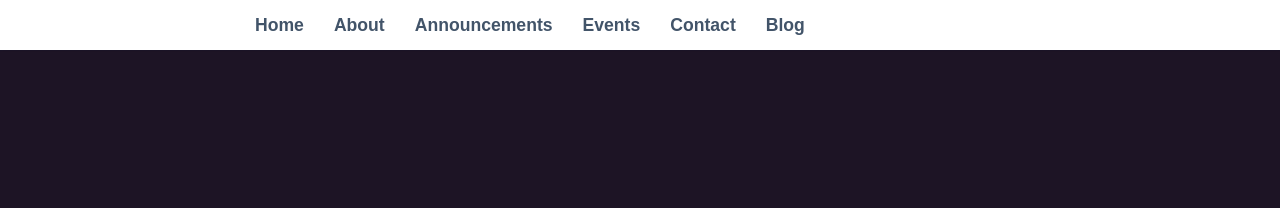
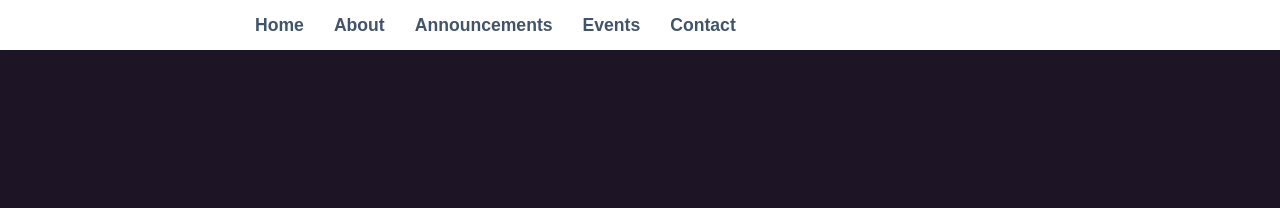
Before and after one commit to originaldogmeat/aquacise-new, a Jekyll site: the page built from index.html, in a window 1280 px wide. Shown: the top 208 px of the page. Built offline with Jekyll 4.4.1, drawn with Linux system fonts in a browser that asks for light colours; some web fonts are replaced.

Commit message:
Remove Blog from navigation

```diff
--- a/_includes/header.html
+++ b/_includes/header.html
@@ -13,7 +13,6 @@
 				<li><a href="{{ "/announcements/" | prepend: site.baseurl }}">Announcements</a></li>
 				<li><a href="{{ "/events/" | prepend: site.baseurl }}">Events</a></li>
 				<li><a href="{{ "/contact/" | prepend: site.baseurl }}">Contact</a></li>
-				<li><a href="{{ "/blog" | prepend: site.baseurl }}">Blog</a></li>
 			</ul>
 		</nav>
 	</div>
--- a/scripts/sync_team_events.py
+++ b/scripts/sync_team_events.py
@@ -245,7 +245,6 @@ def render_static_events_html(repo_root: str, data: dict[str, Any]) -> None:
 \t\t\t\t<li><a href="/announcements/">Announcements</a></li>
 \t\t\t\t<li><a href="/events/">Events</a></li>
 \t\t\t\t<li><a href="/contact/">Contact</a></li>
-\t\t\t\t<li><a href="/blog">Blog</a></li>
 \t\t\t</ul>
 \t\t</nav>
 \t</div>
```
